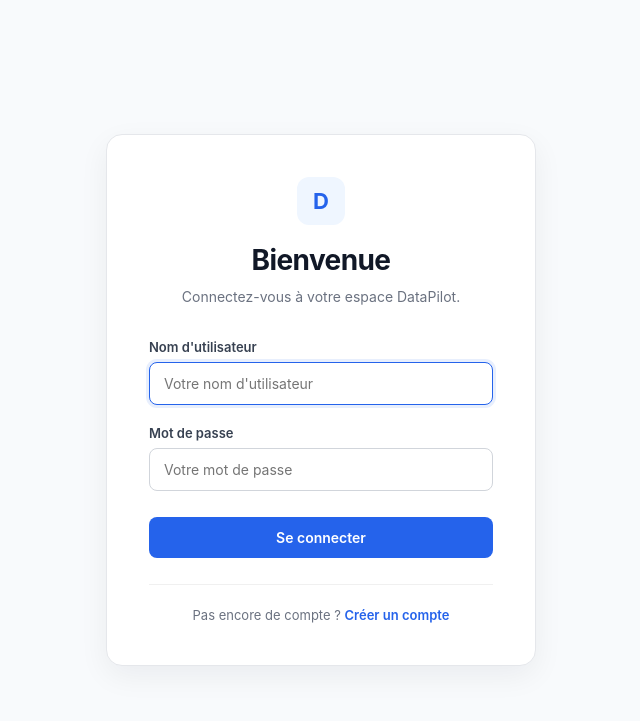
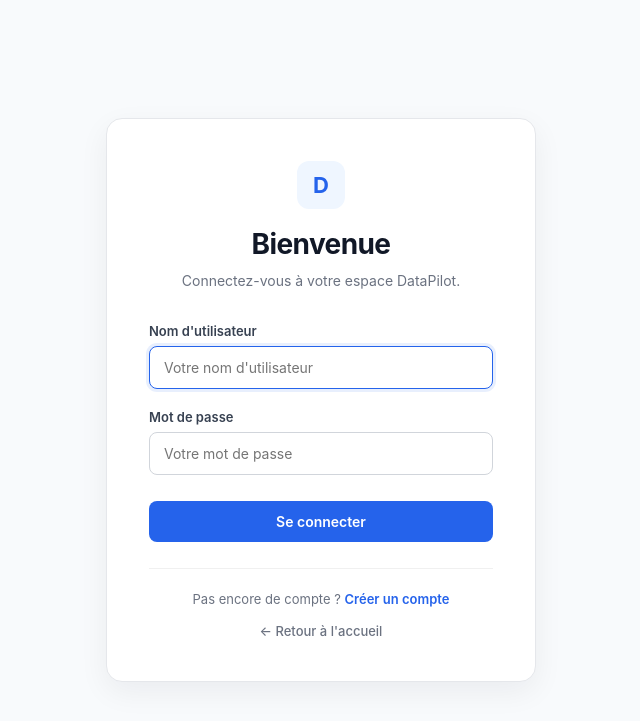
Before and after one commit to Daviddavid-sudo/brief-Certification-Developpeur-IA, a Django app: page /login/ in a window 1280 px wide. Shown: the top 721 px of the page, without its empty margins (439-1079 px from the left). Run offline with Django 5.2, Linux system fonts and the light colour scheme; some libraries are stand-ins or nearby versions.

Commit message:
fixed login

```diff
--- a/dashboard/templates/dashboard/login.html
+++ b/dashboard/templates/dashboard/login.html
@@ -1,4 +1,3 @@
-
 {% extends "dashboard/base.html" %}
 
 {% block title %}Connexion — DataPilot{% endblock %}
@@ -86,6 +85,7 @@
 
     .form-group input {
         width: 100%;
+        box-sizing: border-box;
 
         padding: 12px 14px;
 
@@ -180,6 +180,30 @@
 
     .register-link a:hover {
         text-decoration: underline;
+    }
+
+    /* RETOUR À L'ACCUEIL */
+
+    .home-link {
+        margin-top: 16px;
+
+        text-align: center;
+
+        font-size: 13px;
+    }
+
+    .home-link a {
+        color: #6b7280;
+
+        font-weight: 500;
+
+        text-decoration: none;
+
+        transition: color 0.15s ease;
+    }
+
+    .home-link a:hover {
+        color: #2563eb;
     }
 
     @media (max-width: 600px) {
@@ -300,6 +324,17 @@
         </div>
 
 
+        <!-- RETOUR À L'ACCUEIL -->
+
+        <div class="home-link">
+
+            <a href="/">
+                ← Retour à l'accueil
+            </a>
+
+        </div>
+
+
     </div>
 
 </div>
```
Also changed, not shown: 1 other file.
